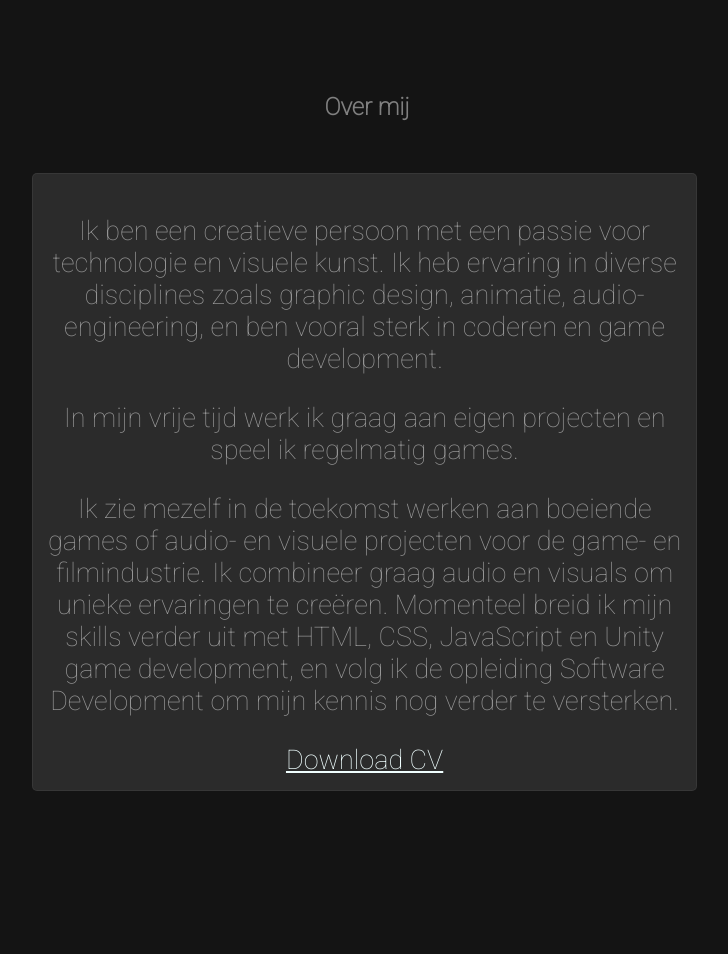
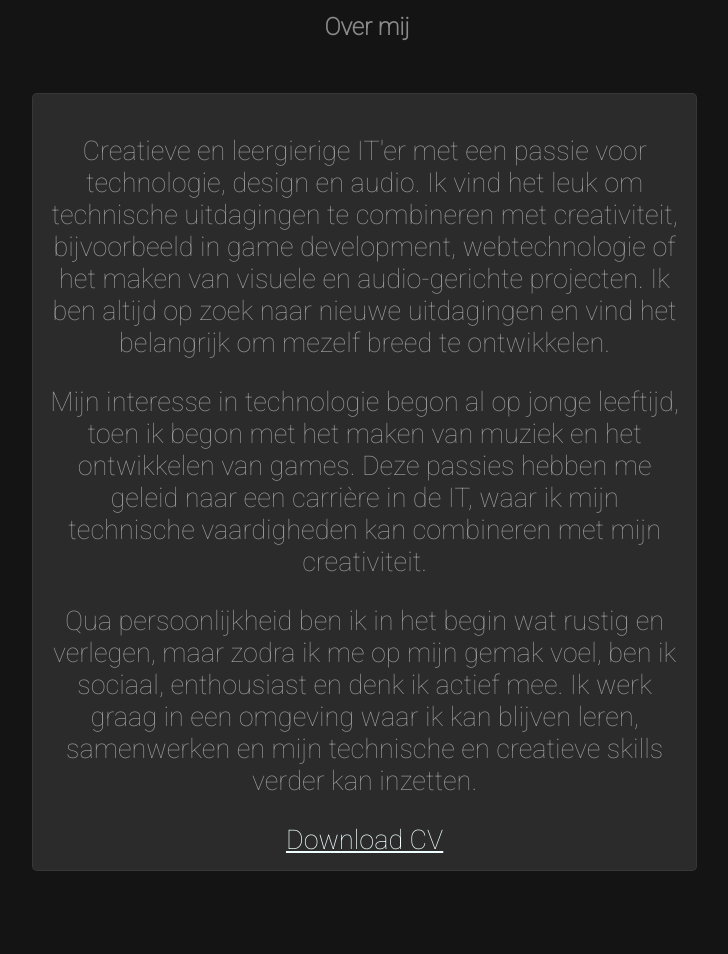
Before and after one commit to Rat255/CV-Website, a plain HTML site: page index.html in a window 1280 px wide. Shown: the part 712-1666 px from the top of the page, without its empty margins (273-1001 px from the left). Drawn offline with nearby package versions, Linux system fonts and the light colour scheme.

Commit message:
Bio verandering

```diff
--- a/index.html
+++ b/index.html
@@ -60,7 +60,9 @@
             <h1 class="no-select">Over mij</h1>
             <div class="GeneralText" id="about">
                 <div class="About-me" class="custom-cursor">
-                    <p> Ik ben een creatieve persoon met een passie voor technologie en visuele kunst. Ik heb ervaring in diverse disciplines zoals graphic design, animatie, audio-engineering, en ben vooral sterk in coderen en game development. </p> <p> In mijn vrije tijd werk ik graag aan eigen projecten en speel ik regelmatig games. </p> <p> Ik zie mezelf in de toekomst werken aan boeiende games of audio- en visuele projecten voor de game- en filmindustrie. Ik combineer graag audio en visuals om unieke ervaringen te creëren. Momenteel breid ik mijn skills verder uit met HTML, CSS, JavaScript en Unity game development, en volg ik de opleiding Software Development om mijn kennis nog verder te versterken. </p>
+                    <p>Creatieve en leergierige IT'er met een passie voor technologie, design en audio. Ik vind het leuk om technische uitdagingen te combineren met creativiteit, bijvoorbeeld in game development, webtechnologie of het maken van visuele en audio-gerichte projecten. Ik ben altijd op zoek naar nieuwe uitdagingen en vind het belangrijk om mezelf breed te ontwikkelen.</p>
+                    <p>Mijn interesse in technologie begon al op jonge leeftijd, toen ik begon met het maken van muziek en het ontwikkelen van games. Deze passies hebben me geleid naar een carrière in de IT, waar ik mijn technische vaardigheden kan combineren met mijn creativiteit.</p>
+                    <p>Qua persoonlijkheid ben ik in het begin wat rustig en verlegen, maar zodra ik me op mijn gemak voel, ben ik sociaal, enthousiast en denk ik actief mee. Ik werk graag in een omgeving waar ik kan blijven leren, samenwerken en mijn technische en creatieve skills verder kan inzetten.</p>
                     <a class="no-select" id="Download" href="images/dean-haighton-cv.pdf">Download CV</a>
                 </div>
                 <div class="seasonal-image"></div>
```
